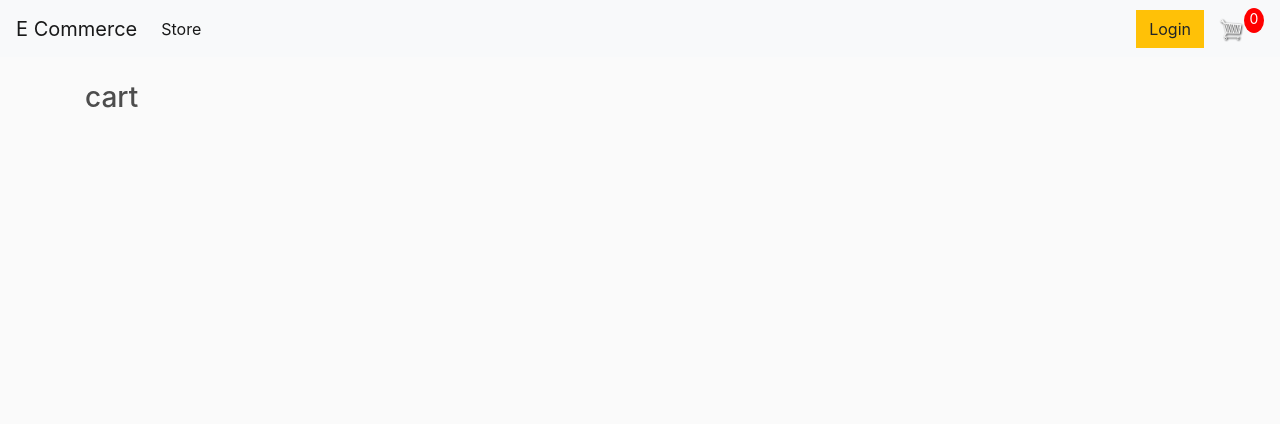
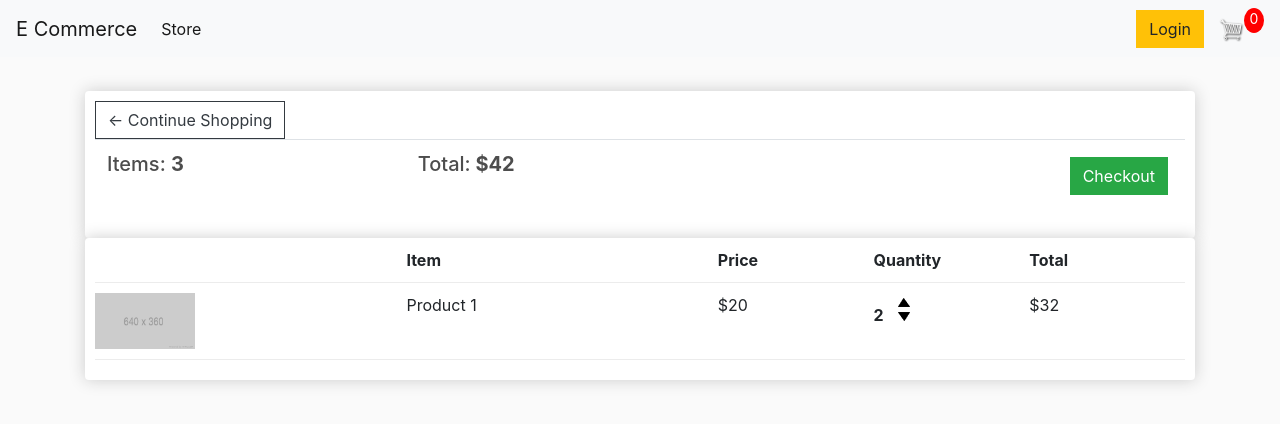
Before and after one commit to nlukjanov/django-ecommerce, a Django app: page /cart/ in a window 1280 px wide. Shown: the top 424 px of the page. Run offline with Django 3.2, Linux system fonts and the light colour scheme; lists and menus that the app fills with data are empty; some libraries are stand-ins or nearby versions.

Commit message:
feat: add cart layout

```diff
--- a/static/css/main.css
+++ b/static/css/main.css
@@ -10,7 +10,7 @@ h1,h2,h3,h4,h5,h6{
 	box-shadow:hsl(0, 0%, 80%) 0 0 16px;
 	background-color: #fff;
 	border-radius: 4px;
-	padding: 10px;
+  padding: 10px;
 }
 
 .thumbnail{
--- a/store/templates/store/cart.html
+++ b/store/templates/store/cart.html
@@ -1,5 +1,62 @@
-{% extends 'store/main.html' %}
-{% load static %}
-{% block content %}
-  <h3>cart</h3>
-{% endblock content %}
+{% extends 'store/main.html' %} {% load static %} {% block content %}
+<div class="row">
+  <div class="col-lg-12">
+    <div class="box-element">
+      <a href="{% url 'store' %}" class="btn btn-outline-dark"
+        >&#x2190; Continue Shopping</a
+      >
+      <br />
+      <table class="table">
+        <tr>
+          <th>
+            <h5>Items: <strong>3</strong></h5>
+          </th>
+          <th>
+            <h5>Total:<strong> $42</strong></h5>
+          </th>
+          <th>
+            <a
+              style="float: right; margin: 5px"
+              class="btn btn-success"
+              href="{% url 'checkout' %}"
+              >Checkout</a
+            >
+          </th>
+        </tr>
+      </table>
+    </div>
+    <div class="box-element">
+      <div class="cart-row">
+        <div style="flex: 2"></div>
+        <div style="flex: 2"><strong>Item</strong></div>
+        <div style="flex: 1"><strong>Price</strong></div>
+        <div style="flex: 1"><strong>Quantity</strong></div>
+        <div style="flex: 1"><strong>Total</strong></div>
+      </div>
+
+      <div class="cart-row">
+        <div style="flex: 2">
+          <img class="row-image" src="{% static 'images/product.png' %}" />
+        </div>
+        <div style="flex: 2"><p>Product 1</p></div>
+        <div style="flex: 1"><p>$20</p></div>
+        <div style="flex: 1">
+          <p class="quantity">2</p>
+          <div class="quantity">
+            <img
+              class="chg-quantity"
+              src="{% static  'images/arrow-up.png' %}"
+            />
+
+            <img
+              class="chg-quantity"
+              src="{% static  'images/arrow-down.png' %}"
+            />
+          </div>
+        </div>
+        <div style="flex: 1"><p>$32</p></div>
+      </div>
+    </div>
+  </div>
+  {% endblock content %}
+</div>
```
Also changed, not shown: static/images/arrow-down.png (added), static/images/arrow-up.png (added).
